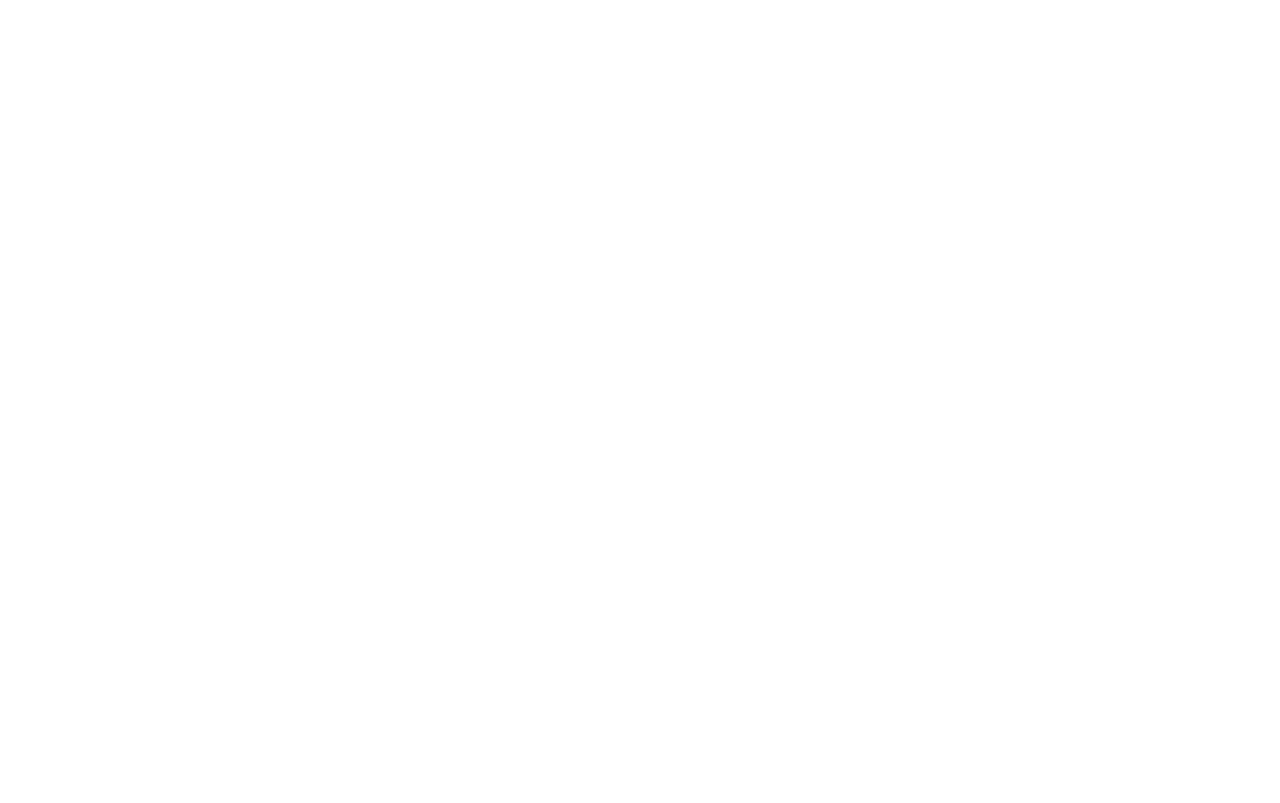
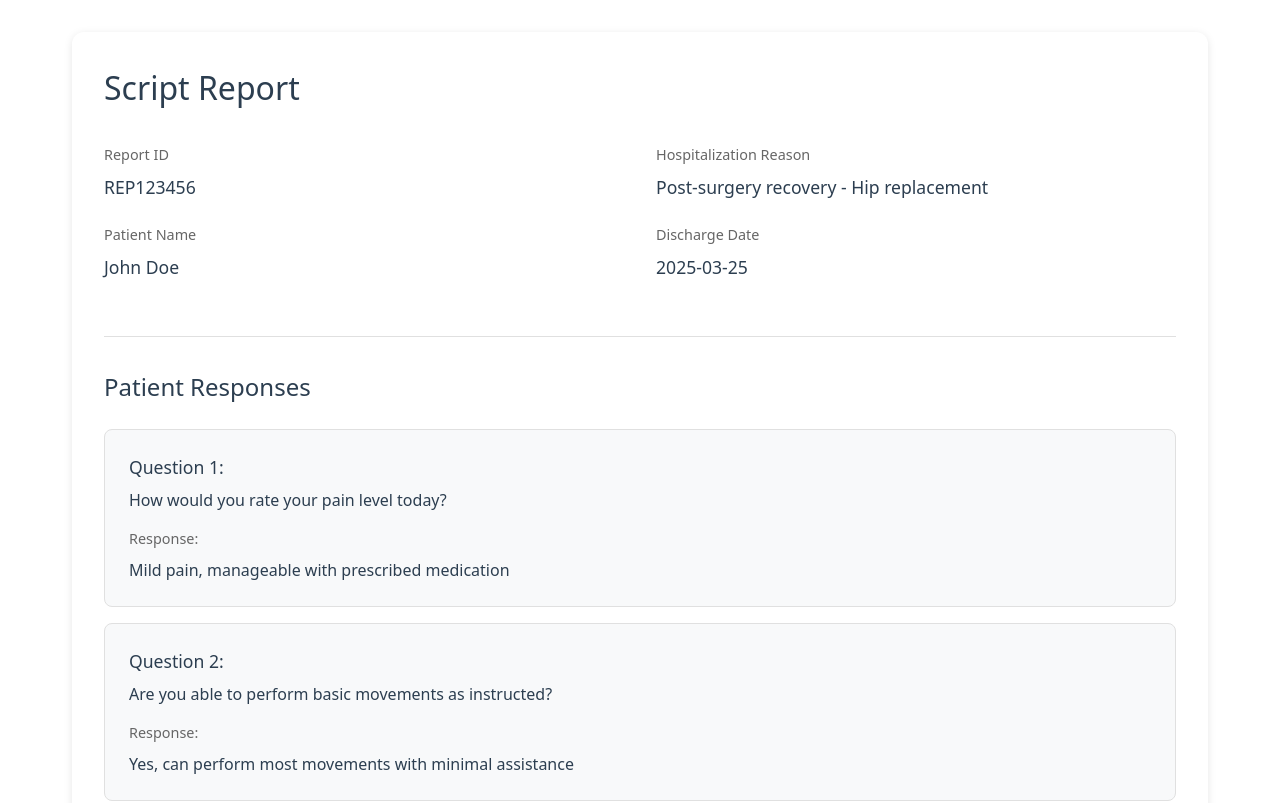
Before and after one commit to omkar-79/medcompass, a React (Vite) app in the folder frontend/: page /report in a window 1280 px wide. Before the commit this address had no page. Shown: the top 803 px of the page. Built offline with nearby package versions, Linux system fonts and the light colour scheme.

Commit message:
Added Script Report

```diff
--- a/frontend/src/App.jsx
+++ b/frontend/src/App.jsx
@@ -1,6 +1,7 @@
 import Dashboard from "./pages/Dashboard";
 import { Routes, Route } from "react-router-dom"
 import PatientForm from "./pages/PatientForm";
+import ScriptReport from "./pages/ScriptReport";
 
 function App() {
   return (
@@ -8,7 +9,7 @@
       <Routes>
         <Route path='/' element={<Dashboard />} />
         <Route path='/addPatient' element={<PatientForm />} />
-
+        <Route path='/report' element={<ScriptReport />} />
       </Routes>
     </div>
   );
--- /dev/null
+++ b/frontend/src/pages/ScriptReport.css
@@ -0,0 +1,107 @@
+.report-container {
+  padding: 2rem;
+  max-width: 1200px;
+  margin: 0 auto;
+}
+
+.report-card {
+  background: white;
+  border-radius: 12px;
+  padding: 2rem;
+  box-shadow: 0 2px 8px rgba(0, 0, 0, 0.1);
+}
+
+.report-title {
+  color: #2c3e50;
+  margin-bottom: 2rem;
+  font-size: 2rem;
+}
+
+.info-grid {
+  display: grid;
+  grid-template-columns: repeat(auto-fit, minmax(300px, 1fr));
+  gap: 2rem;
+  margin-bottom: 2rem;
+}
+
+.info-item {
+  margin-bottom: 1.5rem;
+}
+
+.info-item label {
+  display: block;
+  color: #666;
+  font-size: 0.9rem;
+  margin-bottom: 0.5rem;
+}
+
+.info-item span {
+  display: block;
+  font-size: 1.1rem;
+  color: #2c3e50;
+  font-weight: 500;
+}
+
+.divider {
+  height: 1px;
+  background-color: #e0e0e0;
+  margin: 2rem 0;
+}
+
+.section-title {
+  color: #2c3e50;
+  margin-bottom: 1.5rem;
+  font-size: 1.5rem;
+}
+
+.questions-list {
+  display: flex;
+  flex-direction: column;
+  gap: 1rem;
+}
+
+.question-card {
+  background: #f8f9fa;
+  border-radius: 8px;
+  padding: 1.5rem;
+  border: 1px solid #e0e0e0;
+}
+
+.question-card h3 {
+  color: #2c3e50;
+  margin-bottom: 0.5rem;
+  font-size: 1.1rem;
+}
+
+.question-text {
+  color: #2c3e50;
+  margin-bottom: 1rem;
+  font-size: 1rem;
+}
+
+.question-card label {
+  display: block;
+  color: #666;
+  font-size: 0.9rem;
+  margin-bottom: 0.5rem;
+}
+
+.response-text {
+  color: #2c3e50;
+  font-size: 1rem;
+}
+
+@media (max-width: 768px) {
+  .report-container {
+    padding: 1rem;
+  }
+
+  .report-card {
+    padding: 1.5rem;
+  }
+
+  .info-grid {
+    grid-template-columns: 1fr;
+    gap: 1rem;
+  }
+}
--- /dev/null
+++ b/frontend/src/pages/ScriptReport.jsx
@@ -0,0 +1,74 @@
+import React from 'react';
+import './ScriptReport.css';
+
+const ScriptReport = () => {
+  // This would typically come from your API/backend
+  const reportData = {
+    reportId: "REP123456",
+    patientName: "John Doe",
+    hospitalizationReason: "Post-surgery recovery - Hip replacement",
+    dischargeDate: "2025-03-25",
+    questions: [
+      {
+        question: "How would you rate your pain level today?",
+        response: "Mild pain, manageable with prescribed medication"
+      },
+      {
+        question: "Are you able to perform basic movements as instructed?",
+        response: "Yes, can perform most movements with minimal assistance"
+      },
+      {
+        question: "Have you experienced any unusual symptoms?",
+        response: "No unusual symptoms reported"
+      }
+    ]
+  };
+
+  return (
+    <div className="report-container">
+      <div className="report-card">
+        <h1 className="report-title">Script Report</h1>
+
+        <div className="info-grid">
+          <div className="info-section">
+            <div className="info-item">
+              <label>Report ID</label>
+              <span>{reportData.reportId}</span>
+            </div>
+            <div className="info-item">
+              <label>Patient Name</label>
+              <span>{reportData.patientName}</span>
+            </div>
+          </div>
+          <div className="info-section">
+            <div className="info-item">
+              <label>Hospitalization Reason</label>
+              <span>{reportData.hospitalizationReason}</span>
+            </div>
+            <div className="info-item">
+              <label>Discharge Date</label>
+              <span>{reportData.dischargeDate}</span>
+            </div>
+          </div>
+        </div>
+
+        <div className="divider"></div>
+
+        <h2 className="section-title">Patient Responses</h2>
+
+        <div className="questions-list">
+          {reportData.questions.map((item, index) => (
+            <div key={index} className="question-card">
+              <h3>Question {index + 1}:</h3>
+              <p className="question-text">{item.question}</p>
+              <label>Response:</label>
+              <p className="response-text">{item.response}</p>
+            </div>
+          ))}
+        </div>
+      </div>
+    </div>
+  );
+};
+
+export default ScriptReport;
```
